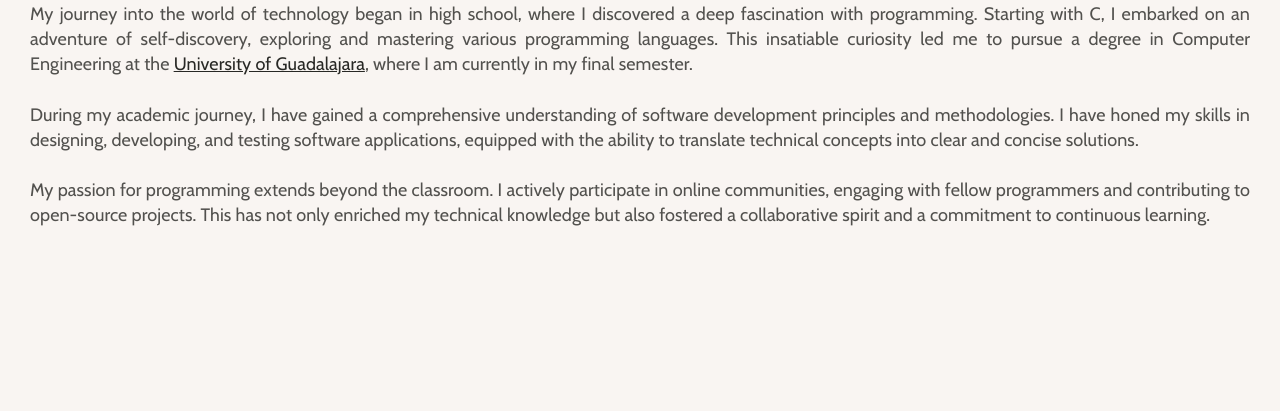
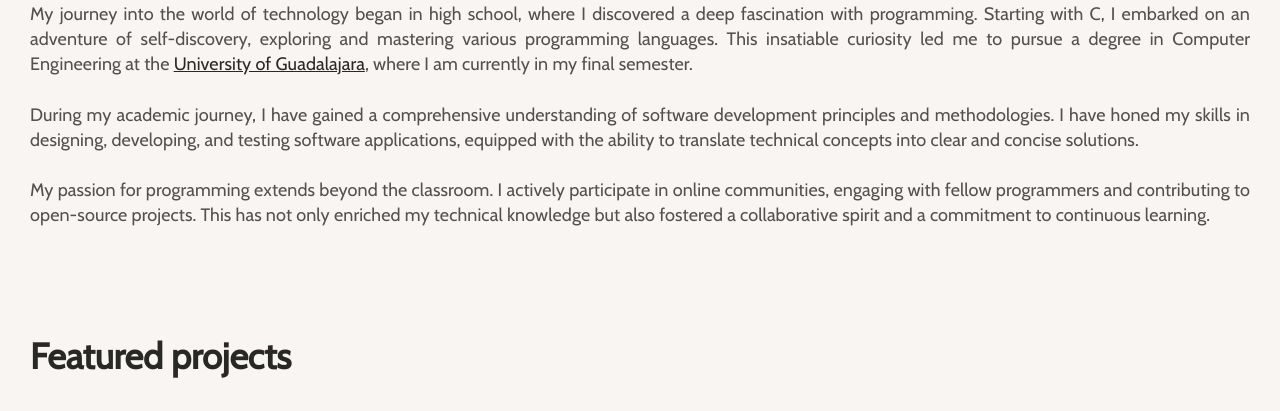
Before and after one commit to JoMaCoBa/JoMaCoBa.github.io, a plain HTML site: page index.html in a window 1280 px wide. Shown: the part 599-1010 px from the top of the page. Before the commit the page ends 900 px from the top, so only its background shows below. Drawn offline with nearby package versions, Linux system fonts and the light colour scheme.

Commit message:
Added: Structure of projects

```diff
--- a/assets/css/app.css
+++ b/assets/css/app.css
@@ -128,3 +128,16 @@ body {
     color: var(--font-color);
     text-decoration: underline;
 }
+
+.projects {
+    width: 100%;
+
+    padding: 30px;
+
+    line-height: 1.4;
+    text-align: justify;
+}
+
+.projects__title {
+    font-size: 36px;
+}
--- a/index.html
+++ b/index.html
@@ -5,6 +5,7 @@
     <meta name="viewport" content="width=device-width, initial-scale=1.0">
     <link rel="stylesheet" href="/assets/css/app.css">
     <link rel="stylesheet" href="./assets/css/desktop.css" media="(min-width: 768px)">
+    <script async src="https://kit.fontawesome.com/3842a0eeb4.js" crossorigin="anonymous"></script>
     <title>JoMaCoBa</title>
 </head>
 <body>
@@ -39,5 +40,8 @@
             </p>
         </article>
     </section>
+    <main class="projects">
+        <h2 class="projects__title">Featured projects</h2>
+    </main>
 </body>
 </html>
```
Also changed, not shown: assets/img/image_project.jpg (added).
